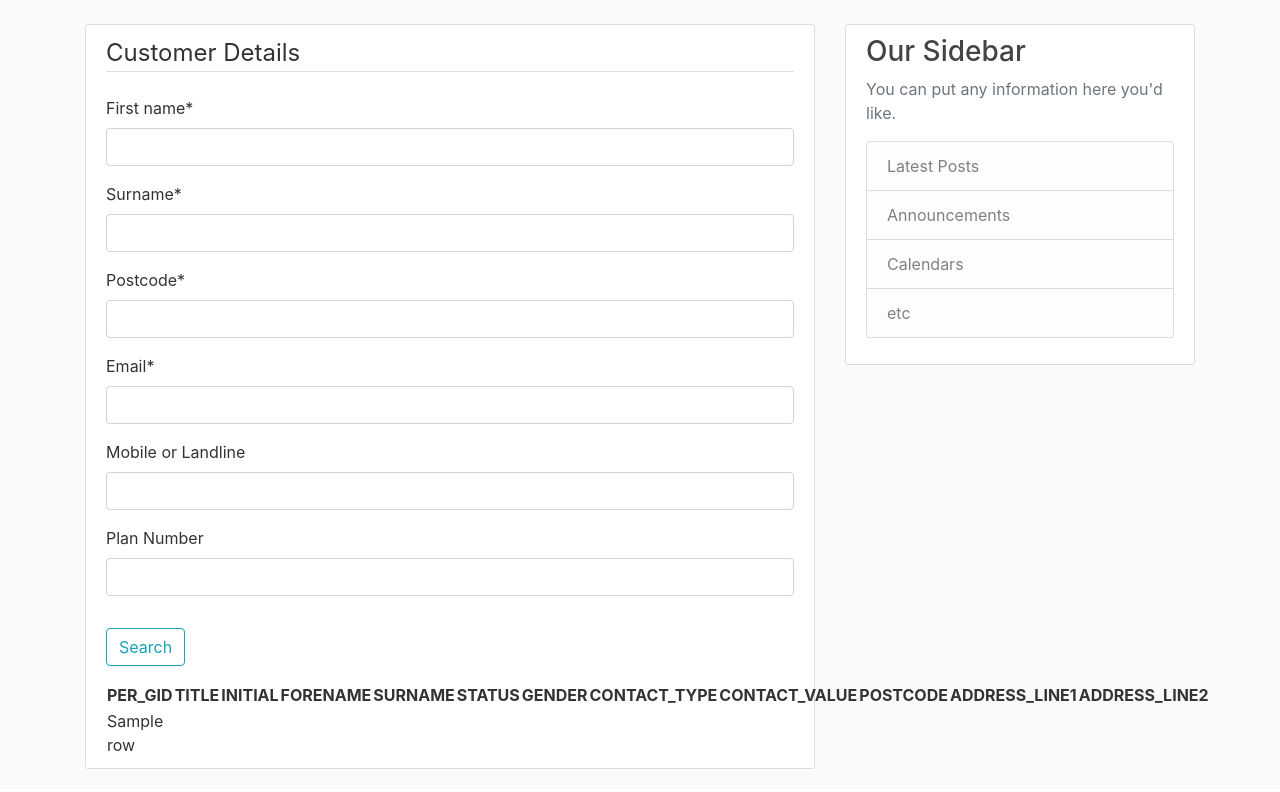
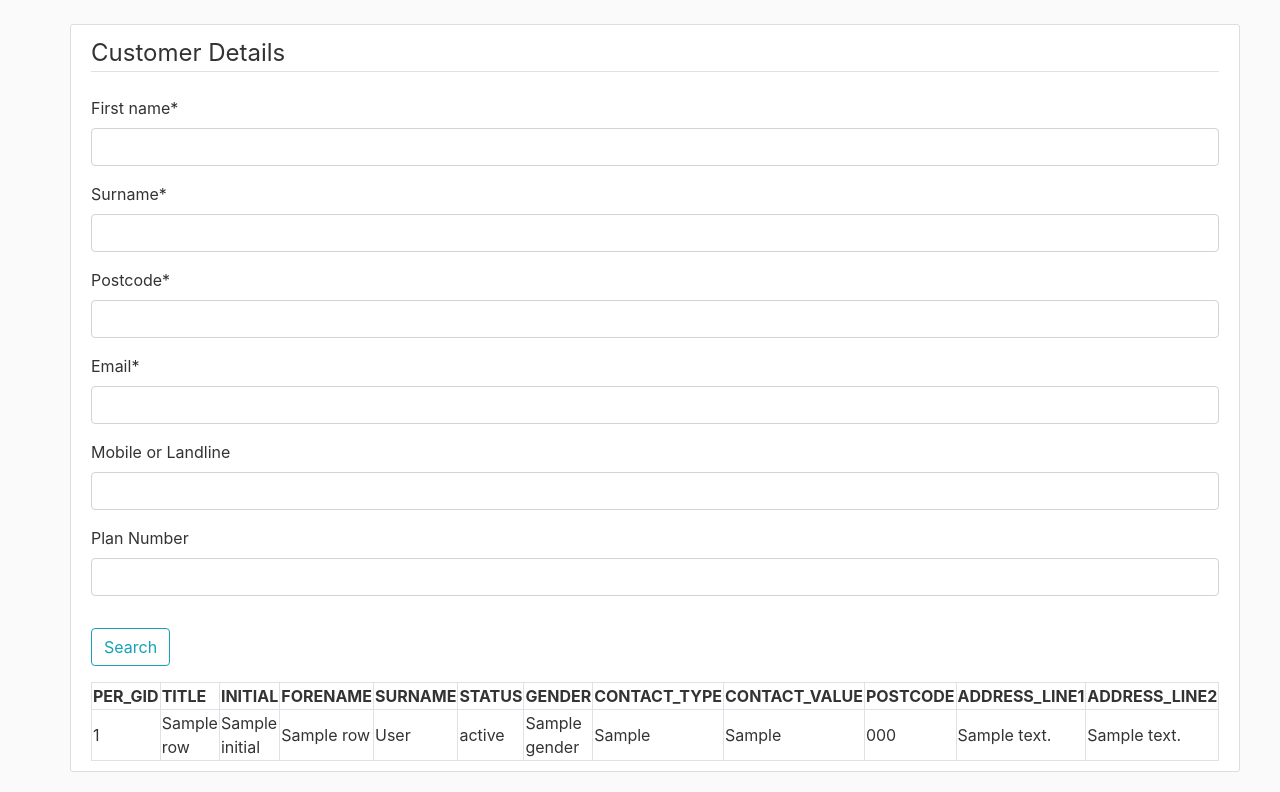
Before and after one commit to alexfcosta/myaccount, a Django app: template find/templates/find/home.html in a window 1280 px wide. Shown: the part 56-848 px from the top of the page. Before the commit the page ends 825 px from the top, so only its background shows below. Run offline with Django 3.2, Linux system fonts and the light colour scheme; tables that the repository leaves empty hold one stand-in row (values such as "Sample post"); the template is opened without the code that fills it: values that come from a table or form of the project are taken from there, most other values are stand-ins (such as "Sample title", 1, 10 or a date in 2020); some libraries are stand-ins or nearby versions.

Commit message:
updated code

```diff
--- a/find/templates/find/base.html
+++ b/find/templates/find/base.html
@@ -42,7 +42,7 @@
     </header>
     <main role="main" class="container">
       <div class="row">
-        <div class="col-md-8">
+        <div class="col-lg-16">
           {% if messages %}
             {% for message in messages %}
               <div class="alert alert-{{ message.tags }}">
@@ -51,19 +51,6 @@
             {% endfor %}
           {% endif %}
           {% block content %}{% endblock %}
-        </div>
-        <div class="col-md-4">
-          <div class="content-section">
-            <h3>Our Sidebar</h3>
-            <p class='text-muted'>You can put any information here you'd like.
-              <ul class="list-group">
-                <li class="list-group-item list-group-item-light">Latest Posts</li>
-                <li class="list-group-item list-group-item-light">Announcements</li>
-                <li class="list-group-item list-group-item-light">Calendars</li>
-                <li class="list-group-item list-group-item-light">etc</li>
-              </ul>
-            </p>
-          </div>
         </div>
       </div>
     </main>
--- a/find/templates/find/home.html
+++ b/find/templates/find/home.html
@@ -12,7 +12,7 @@
                 <button class="btn btn-outline-info" type="submit">Search</button>
             </div>
         </form>
-        <table style="width:100%">
+        <table class="table-responsive-sm table-bordered">
           <tr>
             <th>PER_GID</th>
             <th>TITLE</th>
@@ -29,7 +29,18 @@
           </tr>
           {% for row in table %}
           <tr>
-            <td>{{ row }}</td>
+            <td>{{ row.PER_GID }}</td>
+            <td>{{ row.TITLE }}</td>
+            <td>{{ row.INITIAL }}</td>
+            <td>{{ row.FORENAME }}</td>
+            <td>{{ row.SURNAME }}</td>
+            <td>{{ row.STATUS }}</td>
+            <td>{{ row.GENDER }}</td>
+            <td>{{ row.CONTACT_TYPE }}</td>
+            <td>{{ row.CONTACT_VALUE }}</td>
+            <td>{{ row.POSTCODE }}</td>
+            <td>{{ row.ADDRESS_LINE1 }}</td>
+            <td>{{ row.ADDRESS_LINE2 }}</td>
           </tr>
           {% endfor %}
         </table>
```
Also changed, not shown: find/views.py (+9 -3 lines).
